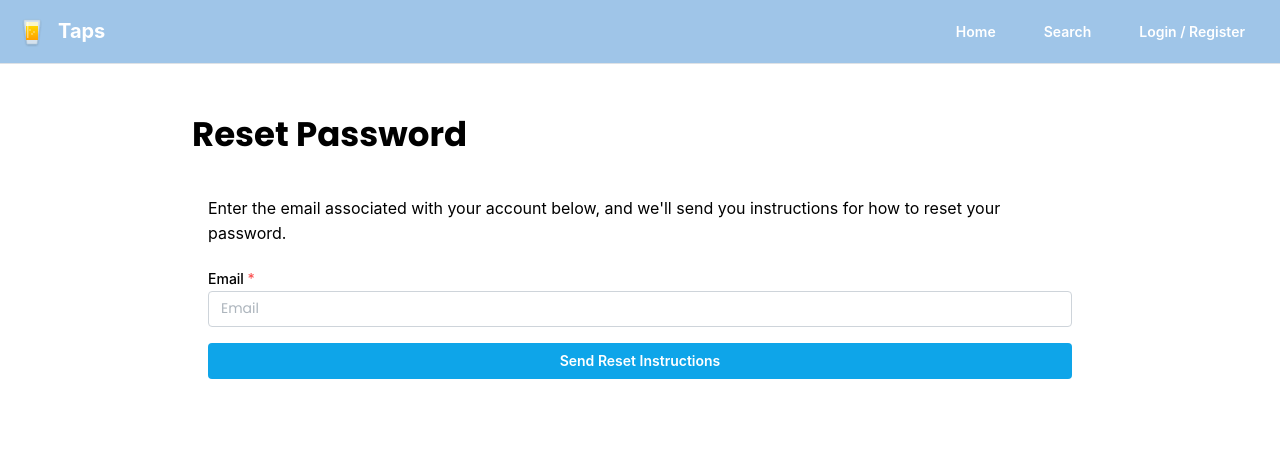
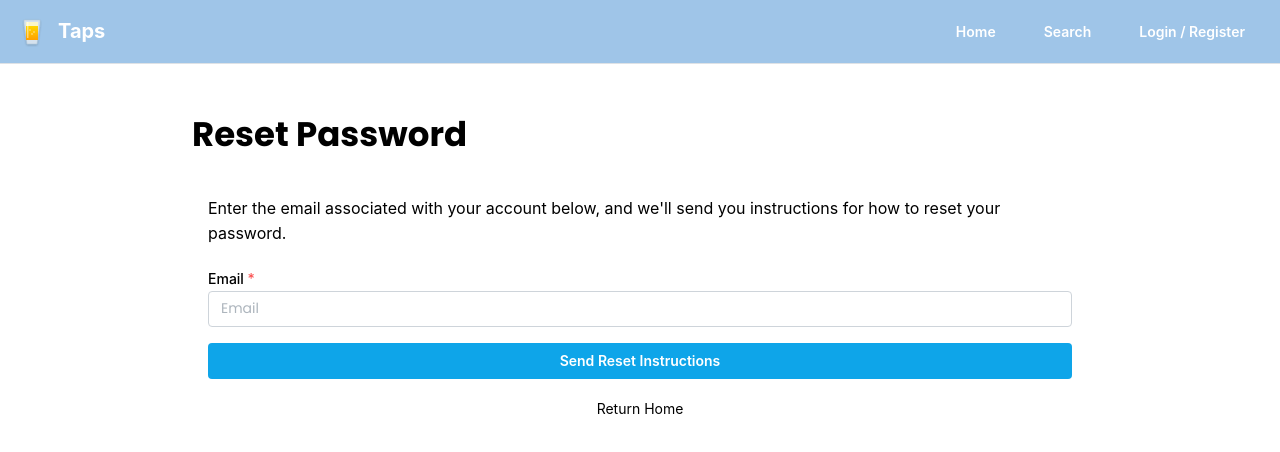
Before and after one commit to dillon9693/taps, a React (Create React App) app in the folder client/: page /request-password-reset in a window 1280 px wide. Shown: the top 452 px of the page. Built offline with nearby package versions, Linux system fonts and the light colour scheme; no server answers.

Commit message:
Add return home link

```diff
--- a/client/src/routes/RequestPasswordReset.tsx
+++ b/client/src/routes/RequestPasswordReset.tsx
@@ -1,6 +1,7 @@
 import { useMutation } from "@apollo/client";
 import { useForm } from "@mantine/form";
 import {
+  Anchor,
   Button,
   Center,
   Container,
@@ -10,6 +11,7 @@ import {
   TextInput,
   Title,
 } from "@mantine/core";
+import { Link } from "react-router-dom";
 import {
   REQUEST_PASSWORD_RESET,
   RequestPasswordResetResult,
@@ -101,6 +103,22 @@ export default function RequestPasswordReset() {
             </Grid.Col>
           </Container>
         )}
+
+        <Grid.Col span={12}>
+          <Center>
+            <Anchor
+              component={Link}
+              size="sm"
+              to="/home"
+              style={{ color: "inherit" }}
+              onClick={(e: MouseEvent) => {
+                e.stopPropagation();
+              }}
+            >
+              Return Home
+            </Anchor>
+          </Center>
+        </Grid.Col>
       </Grid>
     </Container>
   );
```
